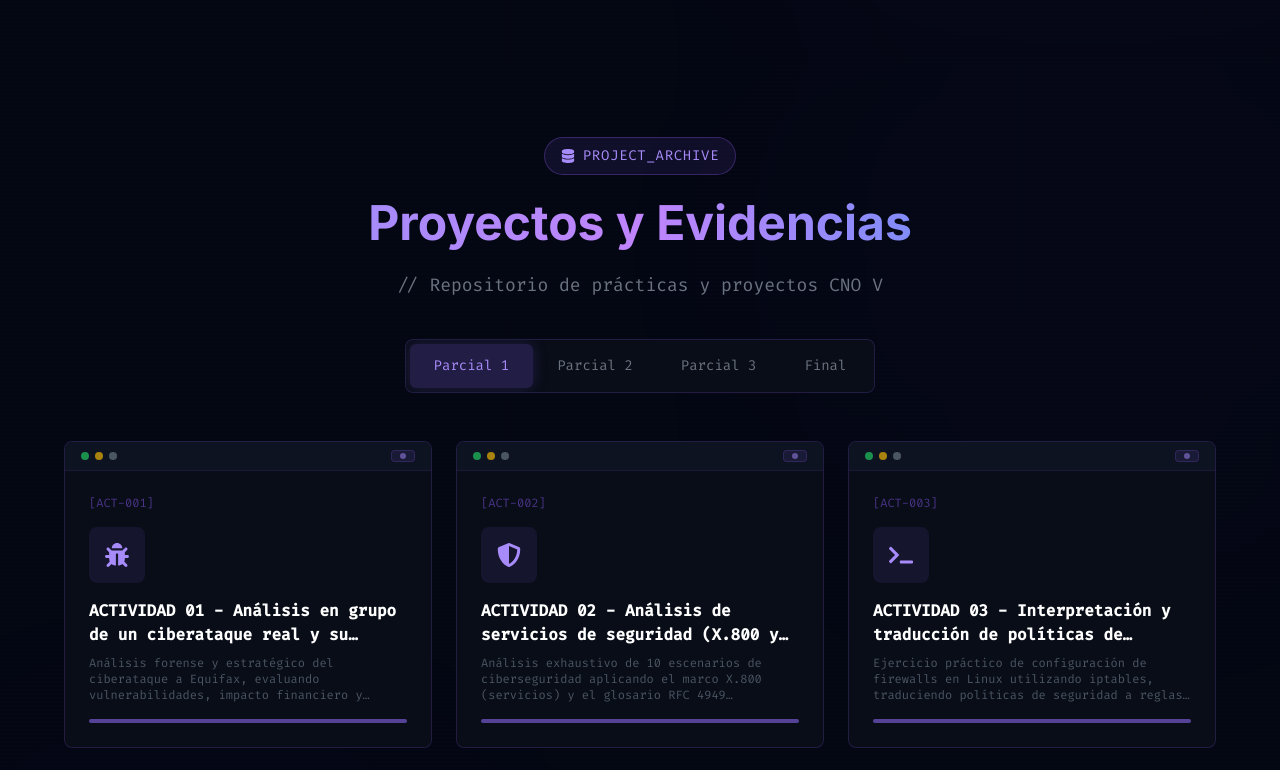
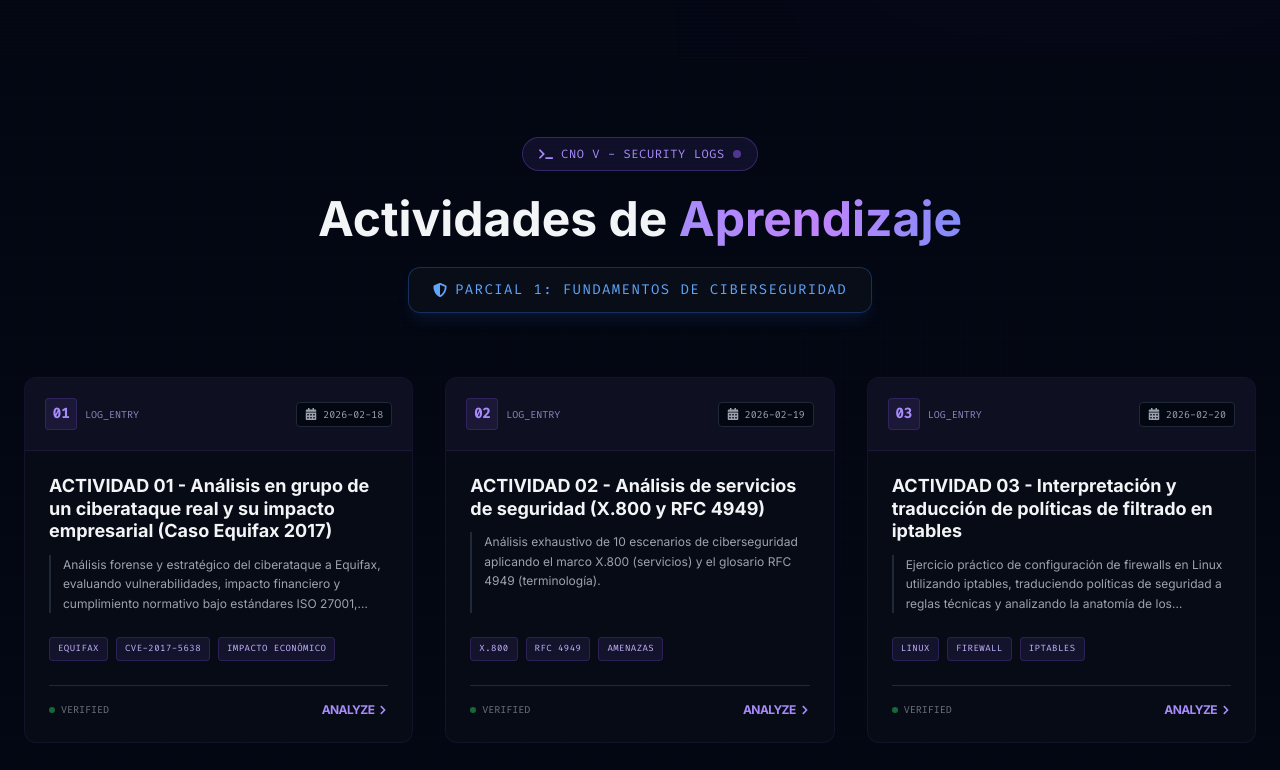
Before and after one commit to GiselaM12/portafolio-seguridad, a React (Vite) app: page /#/ in a window 1280 px wide. Shown: the part 3240-4010 px from the top of the page. Built offline with nearby package versions, Linux system fonts and the light colour scheme.

Commit message:
feat: integrate activities section into home page and remove standalone activities page

```diff
--- a/src/App.jsx
+++ b/src/App.jsx
@@ -2,7 +2,6 @@ import { useEffect } from 'react'
 import { HashRouter, Routes, Route } from 'react-router-dom'
 import Header from './components/Header'
 import Home from './pages/Home'
-import Activities from './pages/Activities'
 import ActivityDetail from './pages/ActivityDetail'
 import Footer from './components/Footer'
 import HackingGame from './components/HackingGame'
@@ -24,7 +23,6 @@ function App() {
         <main>
           <Routes>
             <Route path="/" element={<Home />} />
-            <Route path="/actividades" element={<Activities />} />
             <Route path="/actividades/:id" element={<ActivityDetail />} />
           </Routes>
         </main>
--- /dev/null
+++ b/src/components/ActivitiesList.jsx
@@ -0,0 +1,122 @@
+import { Link } from 'react-router-dom';
+import { activities } from '../data/activities';
+import { motion } from 'framer-motion';
+import { FaTerminal, FaShieldAlt, FaCalendarAlt, FaChevronRight } from 'react-icons/fa';
+
+const ActivitiesList = () => {
+    return (
+        <section id="actividades" className="py-20 bg-[#030712] relative overflow-hidden">
+            {/* Background Decorations */}
+            <div className="absolute inset-0 z-0 overflow-hidden opacity-10 pointer-events-none">
+                <div className="absolute inset-0"
+                    style={{
+                        backgroundImage: 'linear-gradient(rgba(139, 92, 246, 0.1) 1px, transparent 1px), linear-gradient(90deg, rgba(139, 92, 246, 0.1) 1px, transparent 1px)',
+                        backgroundSize: '40px 40px'
+                    }}
+                />
+            </div>
+            <div className="absolute inset-0 scanlines opacity-30 pointer-events-none" />
+
+            <div className="container mx-auto px-6 relative z-10">
+                {/* Header Section */}
+                <motion.div
+                    initial={{ opacity: 0, y: 20 }}
+                    whileInView={{ opacity: 1, y: 0 }}
+                    transition={{ duration: 0.8 }}
+                    viewport={{ once: true }}
+                    className="text-center mb-16"
+                >
+                    <div className="inline-flex items-center gap-2 px-4 py-2 bg-violet-500/10 border border-violet-500/30 rounded-full mb-6">
+                        <FaTerminal className="text-violet-400 text-sm" />
+                        <span className="font-mono text-violet-400 text-xs tracking-wider">CNO V - SECURITY LOGS</span>
+                        <div className="w-2 h-2 bg-violet-500 rounded-full animate-pulse" />
+                    </div>
+
+                    <h2 className="text-3xl sm:text-4xl md:text-5xl font-bold mb-6">
+                        <span className="text-gray-100">Actividades de </span>
+                        <span className="text-transparent bg-clip-text bg-gradient-to-r from-violet-400 via-purple-400 to-indigo-400">
+                            Aprendizaje
+                        </span>
+                    </h2>
+
+                    <div className="inline-block px-6 py-3 bg-[#0a0f1a]/80 border border-blue-500/30 rounded-xl backdrop-blur-md shadow-lg shadow-blue-500/10">
+                        <h3 className="text-blue-400 font-mono text-xs md:text-sm tracking-widest flex items-center justify-center gap-2 uppercase">
+                            <FaShieldAlt /> Parcial 1: Fundamentos de Ciberseguridad
+                        </h3>
+                    </div>
+                </motion.div>
+
+                {/* Grid Layout */}
+                <div className="grid grid-cols-1 md:grid-cols-2 lg:grid-cols-3 gap-8">
+                    {activities.map((activity, index) => (
+                        <motion.div
+                            key={activity.id}
+                            initial={{ opacity: 0, y: 30 }}
+                            whileInView={{ opacity: 1, y: 0 }}
+                            transition={{ delay: index * 0.1, duration: 0.5 }}
+                            viewport={{ once: true }}
+                        >
+                            <Link to={`/actividades/${activity.id}`}>
+                                <div className="group h-full bg-[#0a0f1a]/60 backdrop-blur-sm border border-violet-500/10 rounded-xl overflow-hidden hover:border-violet-500/50 hover:shadow-[0_0_40px_rgba(139,92,246,0.15)] transition-all duration-300 flex flex-col relative">
+
+                                    {/* Decoration Line */}
+                                    <div className="absolute top-0 left-0 w-full h-1 bg-gradient-to-r from-violet-600 via-purple-600 to-indigo-600 transform scale-x-0 group-hover:scale-x-100 transition-transform duration-500 origin-left" />
+
+                                    {/* Card Header */}
+                                    <div className="flex justify-between items-center p-5 border-b border-violet-500/10 bg-violet-500/5">
+                                        <div className="flex items-center gap-2">
+                                            <span className="flex items-center justify-center w-8 h-8 rounded bg-violet-500/10 text-violet-400 font-mono text-sm font-bold border border-violet-500/20 group-hover:bg-violet-500 group-hover:text-white transition-colors duration-300">
+                                                {String(activity.id).padStart(2, '0')}
+                                            </span>
+                                            <span className="text-[10px] font-mono text-violet-300/70 uppercase">Log_Entry</span>
+                                        </div>
+                                        <div className="flex items-center gap-1.5 text-[10px] font-mono text-gray-400 bg-[#030712] px-2 py-1 rounded border border-gray-800 uppercase">
+                                            <FaCalendarAlt className="text-xs" />
+                                            {activity.date}
+                                        </div>
+                                    </div>
+
+                                    {/* Card Content */}
+                                    <div className="p-6 flex-grow flex flex-col">
+                                        <h3 className="text-lg font-bold text-gray-100 mb-3 group-hover:text-violet-400 transition-colors leading-tight">
+                                            {activity.title}
+                                        </h3>
+
+                                        <p className="text-gray-400 text-xs mb-6 flex-grow line-clamp-3 leading-relaxed border-l-2 border-gray-800 pl-3 group-hover:border-violet-500/50 transition-colors">
+                                            {activity.description}
+                                        </p>
+
+                                        {/* Tags */}
+                                        <div className="flex flex-wrap gap-2 mb-6">
+                                            {activity.tags?.slice(0, 3).map((tag) => (
+                                                <span key={tag} className="text-[9px] uppercase tracking-wider font-mono text-violet-300 bg-violet-500/10 px-2 py-1 rounded border border-violet-500/20">
+                                                    {tag}
+                                                </span>
+                                            ))}
+                                        </div>
+
+                                        {/* Footer Action */}
+                                        <div className="mt-auto flex items-center justify-between pt-4 border-t border-gray-800 group-hover:border-violet-500/30 transition-colors">
+                                            <span className="text-[10px] font-mono text-gray-500 flex items-center gap-1.5 uppercase">
+                                                <div className="w-1.5 h-1.5 bg-green-500 rounded-full animate-pulse" />
+                                                Verified
+                                            </span>
+                                            <span className="text-xs font-bold text-violet-400 flex items-center gap-1 group-hover:translate-x-1 transition-transform uppercase tracking-tighter">
+                                                Analyze <FaChevronRight className="text-[10px]" />
+                                            </span>
+                                        </div>
+                                    </div>
+
+                                    {/* Hover corner effect */}
+                                    <div className="absolute bottom-0 right-0 w-16 h-16 bg-gradient-to-tl from-violet-500/10 to-transparent opacity-0 group-hover:opacity-100 transition-opacity duration-300" />
+                                </div>
+                            </Link>
+                        </motion.div>
+                    ))}
+                </div>
+            </div>
+        </section>
+    );
+};
+
+export default ActivitiesList;
--- a/src/components/Footer.jsx
+++ b/src/components/Footer.jsx
@@ -10,6 +10,7 @@ const Footer = () => {
     const quickLinks = [
         { name: 'Inicio', path: '/' },
         { name: 'Presentación', path: '/#presentacion' },
+        { name: 'Actividades', path: '/#actividades' },
         { name: 'Perfil', path: '/#perfil' },
         { name: 'Tecnologías', path: '/#tecnologias' },
         { name: 'Contacto', path: '/#contacto' },
--- a/src/components/Header.jsx
+++ b/src/components/Header.jsx
@@ -31,7 +31,7 @@ const Header = () => {
 
     const navItems = [
         { name: 'Inicio', path: '/' },
-        { name: 'Actividades', path: '/actividades' },
+        { name: 'Actividades', path: '/#actividades' },
         { name: 'Presentación', path: '/#presentacion' },
         { name: 'Perfil', path: '/#perfil' },
 
--- a/src/pages/ActivityDetail.jsx
+++ b/src/pages/ActivityDetail.jsx
@@ -1,10 +1,11 @@
-import { useParams, Link } from 'react-router-dom';
+import { useParams, Link, useNavigate } from 'react-router-dom';
 import { activities } from '../data/activities';
 import { FaFilePdf, FaArrowLeft, FaTerminal, FaShieldAlt, FaCalendarAlt, FaUserSecret } from 'react-icons/fa';
 import { motion } from 'framer-motion';
 
 const ActivityDetail = () => {
     const { id } = useParams();
+    const navigate = useNavigate();
     const activity = activities.find(a => a.id === parseInt(id));
 
     if (!activity) {
@@ -129,7 +130,12 @@ const ActivityDetail = () => {
                     <nav className="flex items-center gap-2 text-xs md:text-sm text-gray-500 font-mono tracking-wider">
                         <Link to="/" className="hover:text-red-400 transition-colors">ROOT</Link>
                         <span className="text-gray-700">/</span>
-                        <Link to="/actividades" className="hover:text-red-400 transition-colors">ACTIVITIES</Link>
+                        <button
+                            onClick={() => navigate('/', { state: { targetId: 'actividades' } })}
+                            className="hover:text-red-400 transition-colors uppercase"
+                        >
+                            Activities
+                        </button>
                         <span className="text-gray-700">/</span>
                         <span className="text-red-500 truncate max-w-[200px]">CASE_{String(activity.id).padStart(3, '0')}</span>
                     </nav>
--- a/src/pages/Home.jsx
+++ b/src/pages/Home.jsx
@@ -3,6 +3,7 @@ import { useLocation } from 'react-router-dom'
 import Hero from '../components/Hero'
 import About from '../components/About'
 import Profile from '../components/Profile'
+import ActivitiesList from '../components/ActivitiesList'
 import Projects from '../components/Projects'
 import TechStack from '../components/TechStack'
 import Contact from '../components/Contact'
@@ -27,6 +28,7 @@ const Home = () => {
             <Hero />
             <About />
             <Profile />
+            <ActivitiesList />
             <Projects />
             <TechStack />
             <Contact />
```
